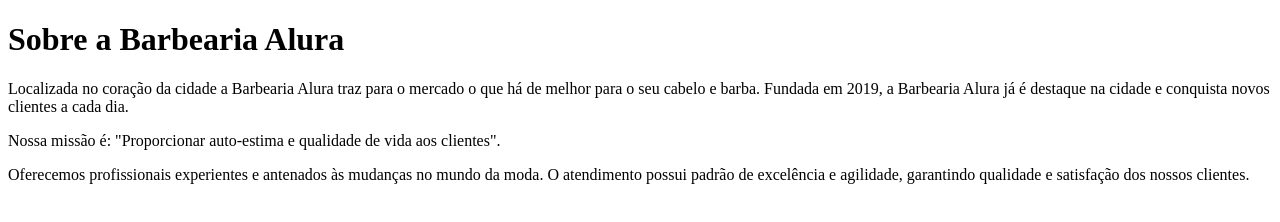
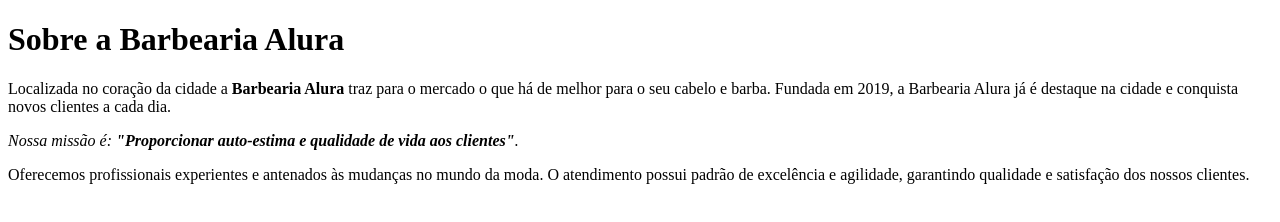
Before and after one commit to KarolSalvador/barbearia_alura, a plain HTML site: page index.html in a window 1280 px wide. Drawn offline with Linux system fonts and the light colour scheme.

Commit message:
adicionado marcações nos parágrafos

```diff
--- a/index.html
+++ b/index.html
@@ -6,9 +6,9 @@
     </head>
     <body>
         <h1>Sobre a Barbearia Alura</h1>
-        <p>Localizada no coração da cidade a Barbearia Alura traz para o mercado o que há de melhor para o seu cabelo e barba. Fundada em 2019, a Barbearia Alura já é destaque na cidade e conquista novos clientes a cada dia.</p>
+        <p>Localizada no coração da cidade a <strong>Barbearia Alura</strong> traz para o mercado o que há de melhor para o seu cabelo e barba. Fundada em 2019, a Barbearia Alura já é destaque na cidade e conquista novos clientes a cada dia.</p>
 
-        <p>Nossa missão é: "Proporcionar auto-estima e qualidade de vida aos clientes".</p>
+        <p><em>Nossa missão é: <strong>"Proporcionar auto-estima e qualidade de vida aos clientes"</strong>.</em></p>
 
         <p>Oferecemos profissionais experientes e antenados às mudanças no mundo da moda. O atendimento possui padrão de excelência e agilidade, garantindo qualidade e satisfação dos nossos clientes.</p>
     </body>
```
